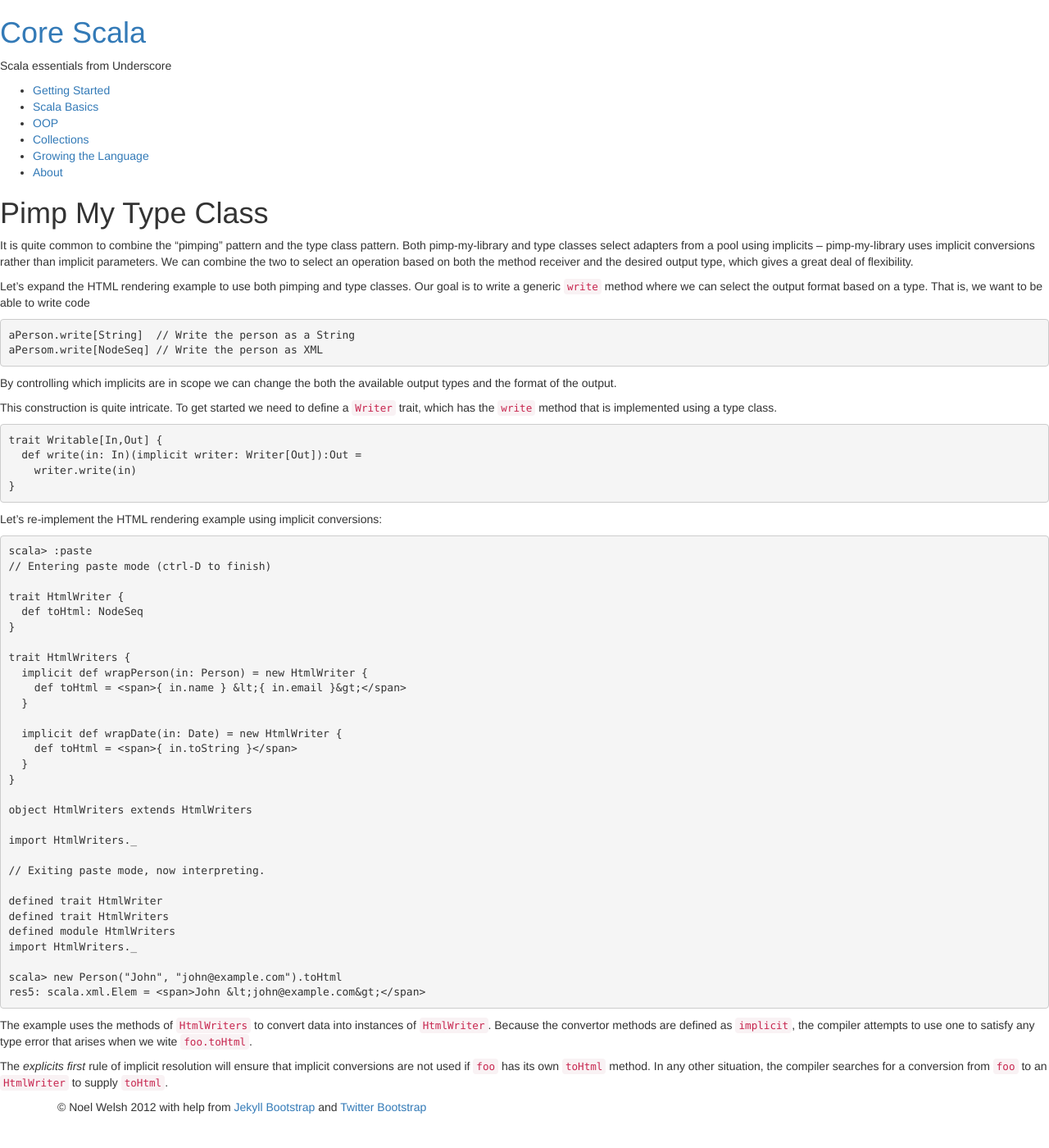
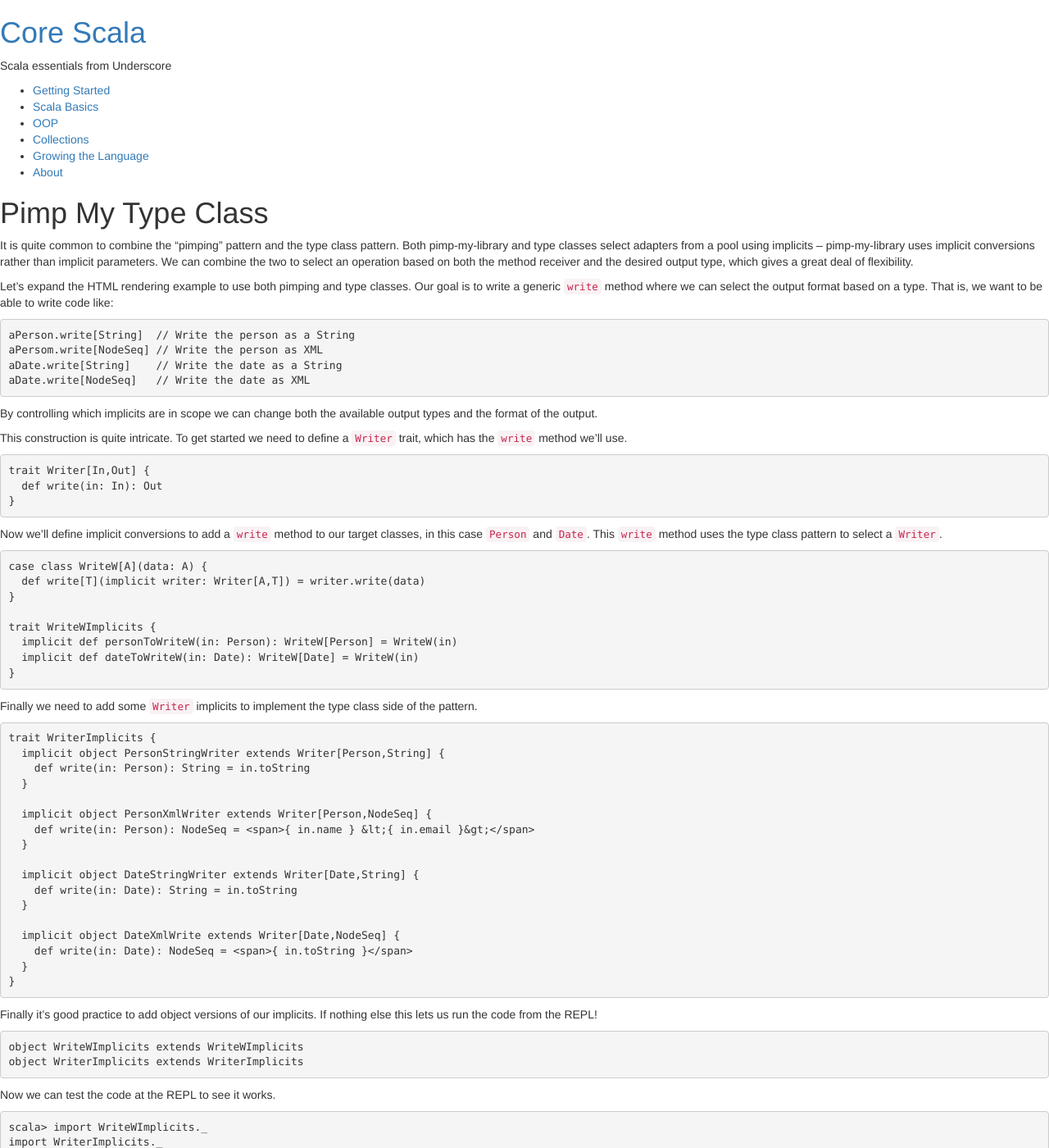
Before and after one commit to underscoreio/essential-scala, a Jekyll site: the page built from dsl/pimping.md, in a window 1280 px wide and 1400 px high. Shown: the whole window at 82% size. Built offline with Jekyll 4.4.1, drawn with Linux system fonts in a browser that asks for light colours; nearby versions of some CDN libraries; library files that are not in the unit come from our copies; some of the changed text lies outside the part shown.

Commit message:
Finish pimped type class example

```diff
--- a/dsl/pimping.md
+++ b/dsl/pimping.md
@@ -6,60 +6,146 @@ layout: page
 
 It is quite common to combine the "pimping" pattern and the type class pattern. Both pimp-my-library and type classes select adapters from a pool using implicits -- pimp-my-library uses implicit conversions rather than implicit parameters. We can combine the two to select an operation based on both the method receiver and the desired output type, which gives a great deal of flexibility.
 
-Let's expand the HTML rendering example to use both pimping and type classes. Our goal is to write a generic `write` method where we can select the output format based on a type. That is, we want to be able to write code
+Let's expand the HTML rendering example to use both pimping and type classes. Our goal is to write a generic `write` method where we can select the output format based on a type. That is, we want to be able to write code like:
 
 {% highlight scala %}
 aPerson.write[String]  // Write the person as a String
 aPersom.write[NodeSeq] // Write the person as XML
+aDate.write[String]    // Write the date as a String
+aDate.write[NodeSeq]   // Write the date as XML
 {% endhighlight %}
 
-By controlling which implicits are in scope we can change the both the available output types and the format of the output.
+By controlling which implicits are in scope we can change both the available output types and the format of the output.
 
-This construction is quite intricate. To get started we need to define a `Writer` trait, which has the `write` method that is implemented using a type class.
+This construction is quite intricate. To get started we need to define a `Writer` trait, which has the `write` method we'll use.
 
 {% highlight scala %}
-trait Writable[In,Out] {
-  def write(in: In)(implicit writer: Writer[Out]):Out =
-    writer.write(in)
+trait Writer[In,Out] {
+  def write(in: In): Out
+}
+{% endhighlight %}
+
+Now we'll define implicit conversions to add a `write` method to our target classes, in this case `Person` and `Date`. This `write` method uses the type class pattern to select a `Writer`.
+
+{% highlight scala %}
+case class WriteW[A](data: A) {
+  def write[T](implicit writer: Writer[A,T]) = writer.write(data)
 }
 
+trait WriteWImplicits {
+  implicit def personToWriteW(in: Person): WriteW[Person] = WriteW(in)
+  implicit def dateToWriteW(in: Date): WriteW[Date] = WriteW(in)
+}
 {% endhighlight %}
 
-Let's re-implement the HTML rendering example using implicit conversions:
+Finally we need to add some `Writer` implicits to implement the type class side of the pattern.
 
 {% highlight scala %}
-scala> :paste
-// Entering paste mode (ctrl-D to finish)
+trait WriterImplicits {
+  implicit object PersonStringWriter extends Writer[Person,String] {
+    def write(in: Person): String = in.toString
+  }
 
-trait HtmlWriter {
-  def toHtml: NodeSeq
+  implicit object PersonXmlWriter extends Writer[Person,NodeSeq] {
+    def write(in: Person): NodeSeq = <span>{ in.name } &lt;{ in.email }&gt;</span>
+  }
+
+  implicit object DateStringWriter extends Writer[Date,String] {
+    def write(in: Date): String = in.toString
+  }
+
+  implicit object DateXmlWrite extends Writer[Date,NodeSeq] {
+    def write(in: Date): NodeSeq = <span>{ in.toString }</span>
+  }
+}
+{% endhighlight %}
+
+Finally it's good practice to add object versions of our implicits. If nothing else this lets us run the code from the REPL!
+
+{% highlight scala %}
+object WriteWImplicits extends WriteWImplicits
+object WriterImplicits extends WriterImplicits
+{% endhighlight %}
+
+Now we can test the code at the REPL to see it works.
+
+{% highlight scala %}
+scala> import WriteWImplicits._
+import WriterImplicits._
+val me  = Person("Noel", "noel@_")
+val now = new Date()
+me.write[String]
+me.write[NodeSeq]
+now.write[String]
+now.write[NodeSeq]
+
+import WriteWImplicits._
+
+scala> import WriterImplicits._
+
+scala> me: Person = Person(Noel,noel@_)
+
+scala> now: java.util.Date = Wed Sep 26 21:24:45 BST 2012
+
+scala> res0: String = Person(Noel,noel@_)
+
+scala> res1: scala.xml.NodeSeq = <span>Noel &lt;noel@_&gt;</span>
+
+scala> res2: String = Wed Sep 26 21:24:45 BST 2012
+
+scala> res3: scala.xml.NodeSeq = <span>Wed Sep 26 21:24:45 BST 2012</span>
+{% endhighlight %}
+
+If we wanted to make available different output formats available we can simply import different implicits into scope. So, for example, if we wanted to render people with obsfuscated email addresses we could simply define new `Writer`s for `Person` and use them. All in all this is a very flexible system.
+
+Here's the complete code:
+
+{% highlight scala %}
+import scala.xml._
+import java.util.Date
+
+case class Person(val name: String, val email: String)
+
+trait Writer[In,Out] {
+  def write(in: In): Out
 }
 
-trait HtmlWriters {
-  implicit def wrapPerson(in: Person) = new HtmlWriter {
-    def toHtml = <span>{ in.name } &lt;{ in.email }&gt;</span>
+case class WriteW[A](data: A) {
+  def write[T](implicit writer: Writer[A,T]) = writer.write(data)
+}
+
+trait WriteWImplicits {
+  implicit def personToWriteW(in: Person): WriteW[Person] = WriteW(in)
+  implicit def dateToWriteW(in: Date): WriteW[Date] = WriteW(in)
+}
+
+trait WriterImplicits {
+  implicit object PersonStringWriter extends Writer[Person,String] {
+    def write(in: Person): String = in.toString
   }
 
-  implicit def wrapDate(in: Date) = new HtmlWriter {
-    def toHtml = <span>{ in.toString }</span>
+  implicit object PersonXmlWriter extends Writer[Person,NodeSeq] {
+    def write(in: Person): NodeSeq = <span>{ in.name } &lt;{ in.email }&gt;</span>
+  }
+
+  implicit object DateStringWriter extends Writer[Date,String] {
+    def write(in: Date): String = in.toString
+  }
+
+  implicit object DateXmlWrite extends Writer[Date,NodeSeq] {
+    def write(in: Date): NodeSeq = <span>{ in.toString }</span>
   }
 }
 
-object HtmlWriters extends HtmlWriters
+object WriteWImplicits extends WriteWImplicits
+object WriterImplicits extends WriterImplicits
 
-import HtmlWriters._
-
-// Exiting paste mode, now interpreting.
-
-defined trait HtmlWriter
-defined trait HtmlWriters
-defined module HtmlWriters
-import HtmlWriters._
-
-scala> new Person("John", "john@example.com").toHtml
-res5: scala.xml.Elem = <span>John &lt;john@example.com&gt;</span>
+import WriteWImplicits._
+import WriterImplicits._
+val me  = Person("Noel", "noel@_")
+val now = new Date()
+me.write[String]
+me.write[NodeSeq]
+now.write[String]
+now.write[NodeSeq]
 {% endhighlight %}
-
-The example uses the methods of `HtmlWriters` to convert data into instances of `HtmlWriter`. Because the convertor methods are defined as `implicit`, the compiler attempts to use one to satisfy any type error that arises when we wite `foo.toHtml`.
-
-The *explicits first* rule of implicit resolution will ensure that implicit conversions are not used if `foo` has its own `toHtml` method. In any other situation, the compiler searches for a conversion from `foo` to an `HtmlWriter` to supply `toHtml`.
```
